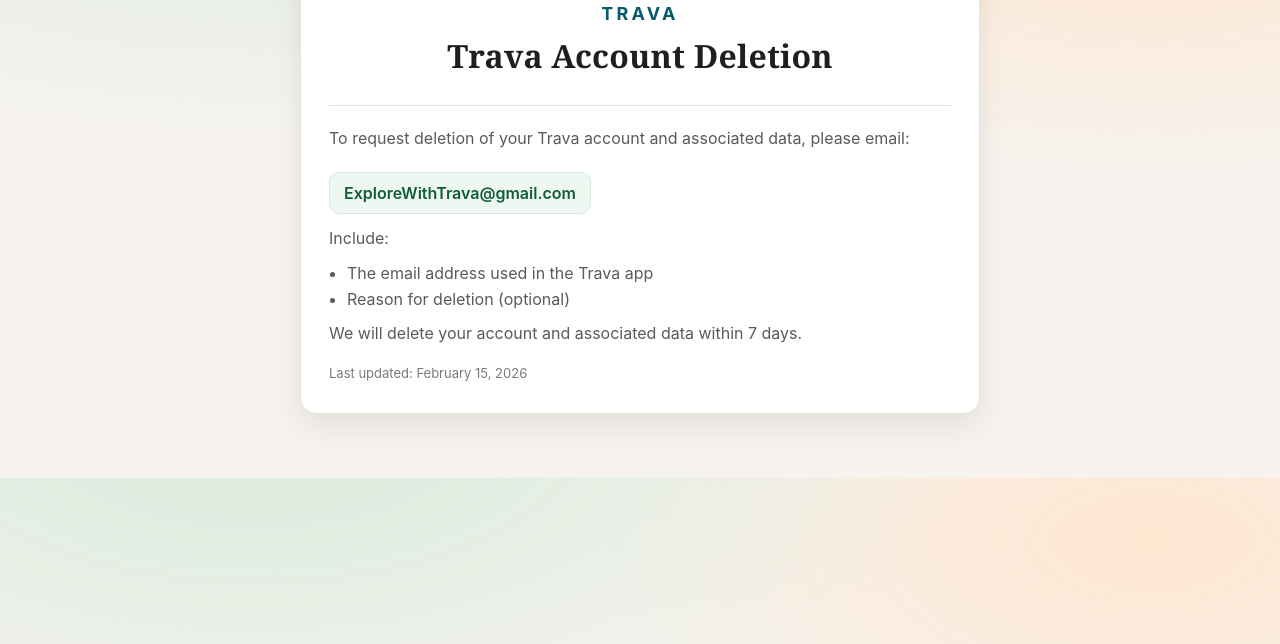
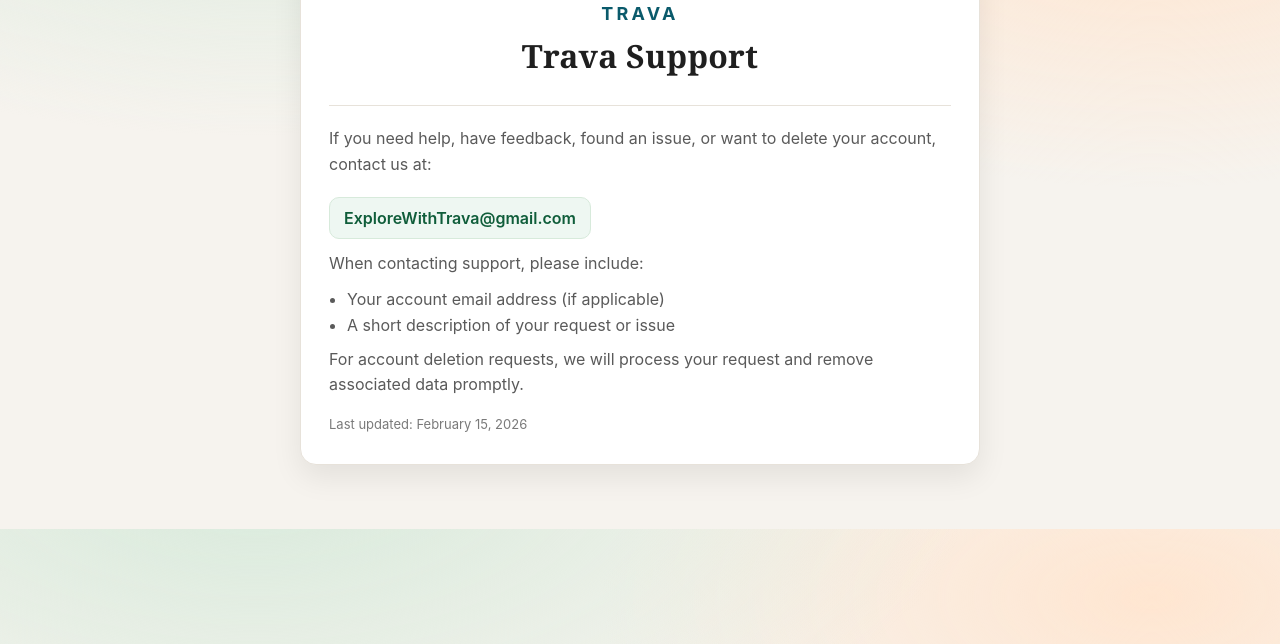
Before and after one commit to j1365bauer/account-deletion, a plain HTML site: page index.html in a window 1280 px wide. Shown: the part 156-800 px from the top of the page. Drawn offline with Linux system fonts and the light colour scheme.

Commit message:
Update account-deletion to trava-support for both Android/ios

```diff
--- a/index.html
+++ b/index.html
@@ -3,8 +3,8 @@
   <head>
     <meta charset="utf-8" />
     <meta name="viewport" content="width=device-width, initial-scale=1" />
-    <title>Trava Account Deletion</title>
-    <meta name="description" content="Request deletion of your Trava account and associated data." />
+    <title>Trava Support</title>
+    <meta name="description" content="Contact Trava support for help, feedback, issue reports, and account deletion requests." />
     <style>
       :root {
         color-scheme: light;
@@ -100,16 +100,16 @@
         <header class="header">
           <img class="logo" src="https://hsxvsxginscakgqihrky.supabase.co/storage/v1/object/public/public-assets/logos/trava_logo_no_text.png" alt="Trava logo" />
           <div class="logo-text">Trava</div>
-          <h1>Trava Account Deletion</h1>
+          <h1>Trava Support</h1>
         </header>
-        <p>To request deletion of your Trava account and associated data, please email:</p>
+        <p>If you need help, have feedback, found an issue, or want to delete your account, contact us at:</p>
         <div class="email">ExploreWithTrava@gmail.com</div>
-        <p>Include:</p>
+        <p>When contacting support, please include:</p>
         <ul>
-          <li>The email address used in the Trava app</li>
-          <li>Reason for deletion (optional)</li>
+          <li>Your account email address (if applicable)</li>
+          <li>A short description of your request or issue</li>
         </ul>
-        <p>We will delete your account and associated data within 7 days.</p>
+        <p>For account deletion requests, we will process your request and remove associated data promptly.</p>
         <footer>Last updated: February 15, 2026</footer>
       </div>
     </main>
```
